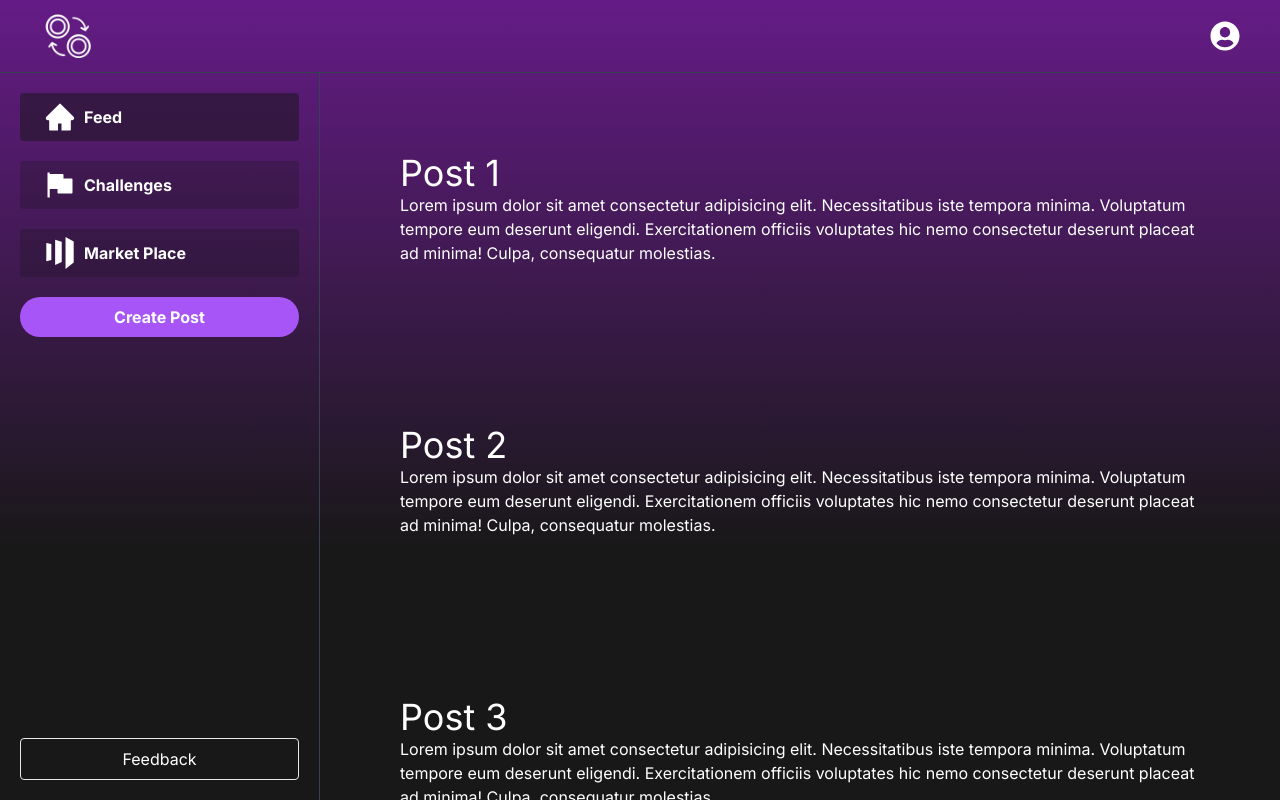
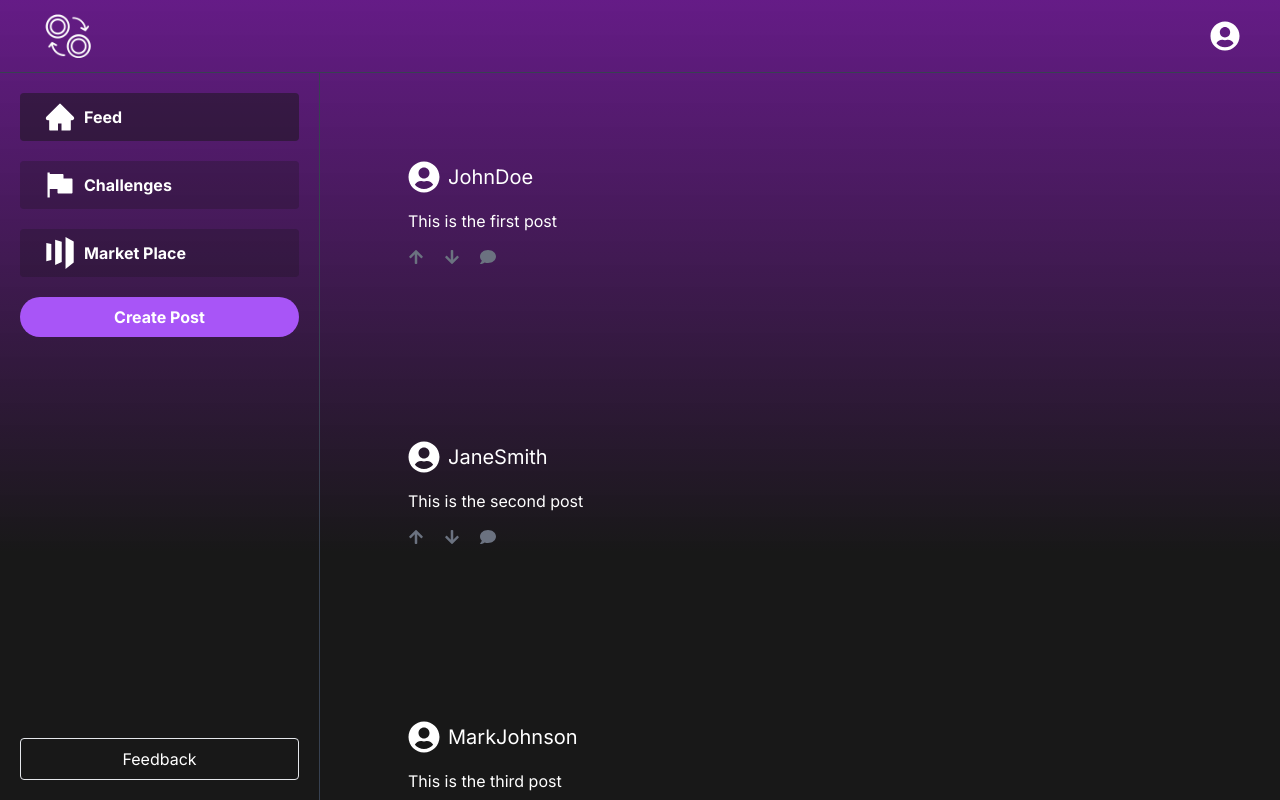
Before and after one commit to the-nexus-point/nexus-next.js, a Next.js app: page / in a window 1280 px wide. Built offline with nearby package versions, Linux system fonts and the light colour scheme.

Commit message:
adding post component

```diff
--- a/src/components/Feed.jsx
+++ b/src/components/Feed.jsx
@@ -1,43 +1,20 @@
 import Container from "./shared/Container";
+import Post from "./shared/Post";
 
 const Feed = () => {
   return (
     <Container activeRoute="feed">
       <div className="p-20">
-        <h1 className="text-4xl">Post 1</h1>
-        <p>
-          Lorem ipsum dolor sit amet consectetur adipisicing elit.
-          Necessitatibus iste tempora minima. Voluptatum tempore eum deserunt
-          eligendi. Exercitationem officiis voluptates hic nemo consectetur
-          deserunt placeat ad minima! Culpa, consequatur molestias.
-        </p>
+        <Post username="JohnDoe" content="This is the first post" />
       </div>
       <div className="p-20">
-        <h1 className="text-4xl">Post 2</h1>
-        <p>
-          Lorem ipsum dolor sit amet consectetur adipisicing elit.
-          Necessitatibus iste tempora minima. Voluptatum tempore eum deserunt
-          eligendi. Exercitationem officiis voluptates hic nemo consectetur
-          deserunt placeat ad minima! Culpa, consequatur molestias.
-        </p>
+        <Post username="JaneSmith" content="This is the second post" />
       </div>
       <div className="p-20">
-        <h1 className="text-4xl">Post 3</h1>
-        <p>
-          Lorem ipsum dolor sit amet consectetur adipisicing elit.
-          Necessitatibus iste tempora minima. Voluptatum tempore eum deserunt
-          eligendi. Exercitationem officiis voluptates hic nemo consectetur
-          deserunt placeat ad minima! Culpa, consequatur molestias.
-        </p>
+        <Post username="MarkJohnson" content="This is the third post" />
       </div>
       <div className="p-20">
-        <h1 className="text-4xl">Post 4</h1>
-        <p>
-          Lorem ipsum dolor sit amet consectetur adipisicing elit.
-          Necessitatibus iste tempora minima. Voluptatum tempore eum deserunt
-          eligendi. Exercitationem officiis voluptates hic nemo consectetur
-          deserunt placeat ad minima! Culpa, consequatur molestias.
-        </p>
+        <Post username="EmilyDavis" content="This is the fourth post" />
       </div>
     </Container>
   );
--- /dev/null
+++ b/src/components/shared/Post.jsx
@@ -0,0 +1,31 @@
+import {
+  FaUserCircle,
+  FaArrowUp,
+  FaArrowDown,
+  FaComment,
+} from "react-icons/fa";
+
+const Post = ({ username, content }) => {
+  return (
+    <div className="p-2 ">
+      <div className="flex items-center mb-4">
+        <FaUserCircle className="w-8 h-8 mr-2" />
+        <span className="text-xl">{username}</span>
+      </div>
+      <p>{content}</p>
+      <div className="flex items-center mt-4">
+        <button className="flex items-center mr-4 text-gray-500 hover:text-gray-700">
+          <FaArrowUp className="w-4 h-4 mr-1" />
+        </button>
+        <button className="flex items-center mr-4 text-gray-500 hover:text-gray-700">
+          <FaArrowDown className="w-4 h-4 mr-1" />
+        </button>
+        <button className="flex items-center text-gray-500 hover:text-gray-700">
+          <FaComment className="w-4 h-4 mr-1" />
+        </button>
+      </div>
+    </div>
+  );
+};
+
+export default Post;
```
